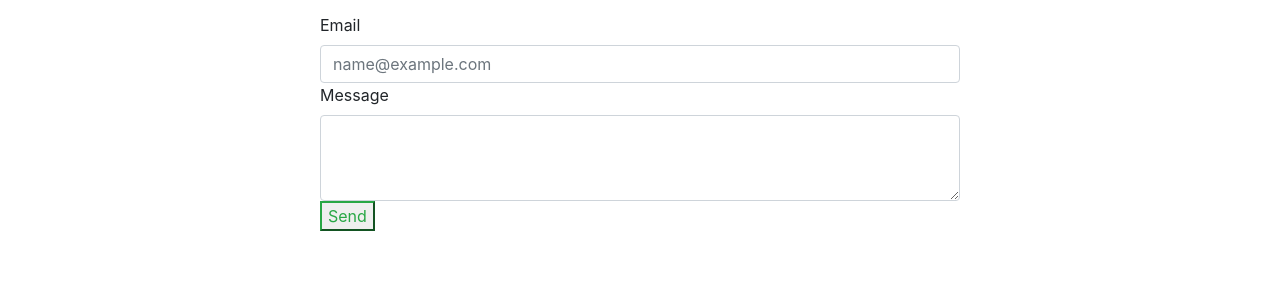
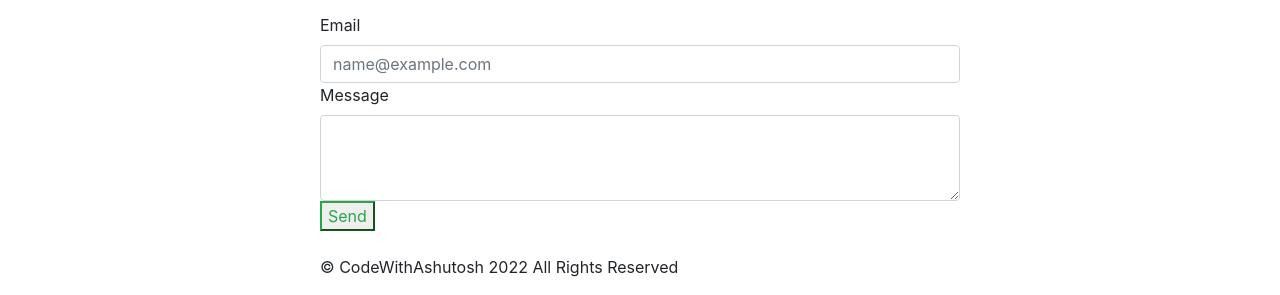
Before and after one commit to ashutoshraj7a/codewithashutosh.org, a plain HTML site: page index.html in a window 1280 px wide. Shown: the part 799-1094 px from the top of the page. Before the commit the page ends 1046 px from the top, so only its background shows below. Drawn offline with nearby package versions, Linux system fonts and the light colour scheme.

Commit message:
Update index.html

```diff
--- a/index.html
+++ b/index.html
@@ -109,6 +109,9 @@
     <label for="exampleFormControlTextarea1" class="form-label">Message</label>
     <textarea class="form-control" id="exampleFormControlTextarea1" rows="3"></textarea>
     <button class="btn1 btn-outline-success" type="submit">Send</button>
+    <br>
+    <br>
+    <p class="m-auto">&copy; CodeWithAshutosh 2022 All Rights Reserved</p>
   </div>
 </section>
 
```
